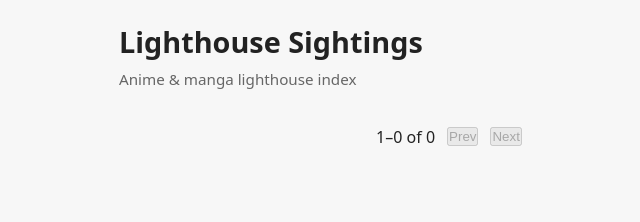
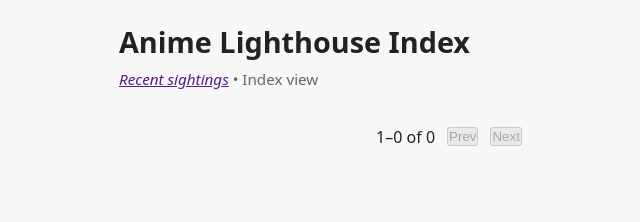
Before and after one commit to animelighthouses/animelighthouses.github.io, a plain HTML site: page index.html in a window 1280 px wide. Shown: the whole page, without its empty margins (191-831 px from the left). Drawn offline with nearby package versions, Linux system fonts and the light colour scheme; no server answers.

Commit message:
Update index.html

```diff
--- a/index.html
+++ b/index.html
@@ -3,7 +3,7 @@
 <head>
   <meta charset="UTF-8" />
   <meta name="viewport" content="width=device-width, initial-scale=1.0" />
-  <title>Lighthouse Sightings</title>
+  <title>Anime Lighthouse Index</title>
 
   <link rel="stylesheet" href="main.css" />
   <script src="https://cdn.jsdelivr.net/npm/@supabase/supabase-js@2"></script>
@@ -13,8 +13,8 @@
   <div class="container">
 
     <header>
-      <h1>Lighthouse Sightings</h1>
-      <div class="subtitle">Anime & manga lighthouse index</div>
+      <h1>Anime Lighthouse Index</h1>
+      <div class="subtitle"><i><a href="">Recent sightings</a></i> • <a>Index view</a></div>
     </header>
 
     <main id="app"></main>
```
